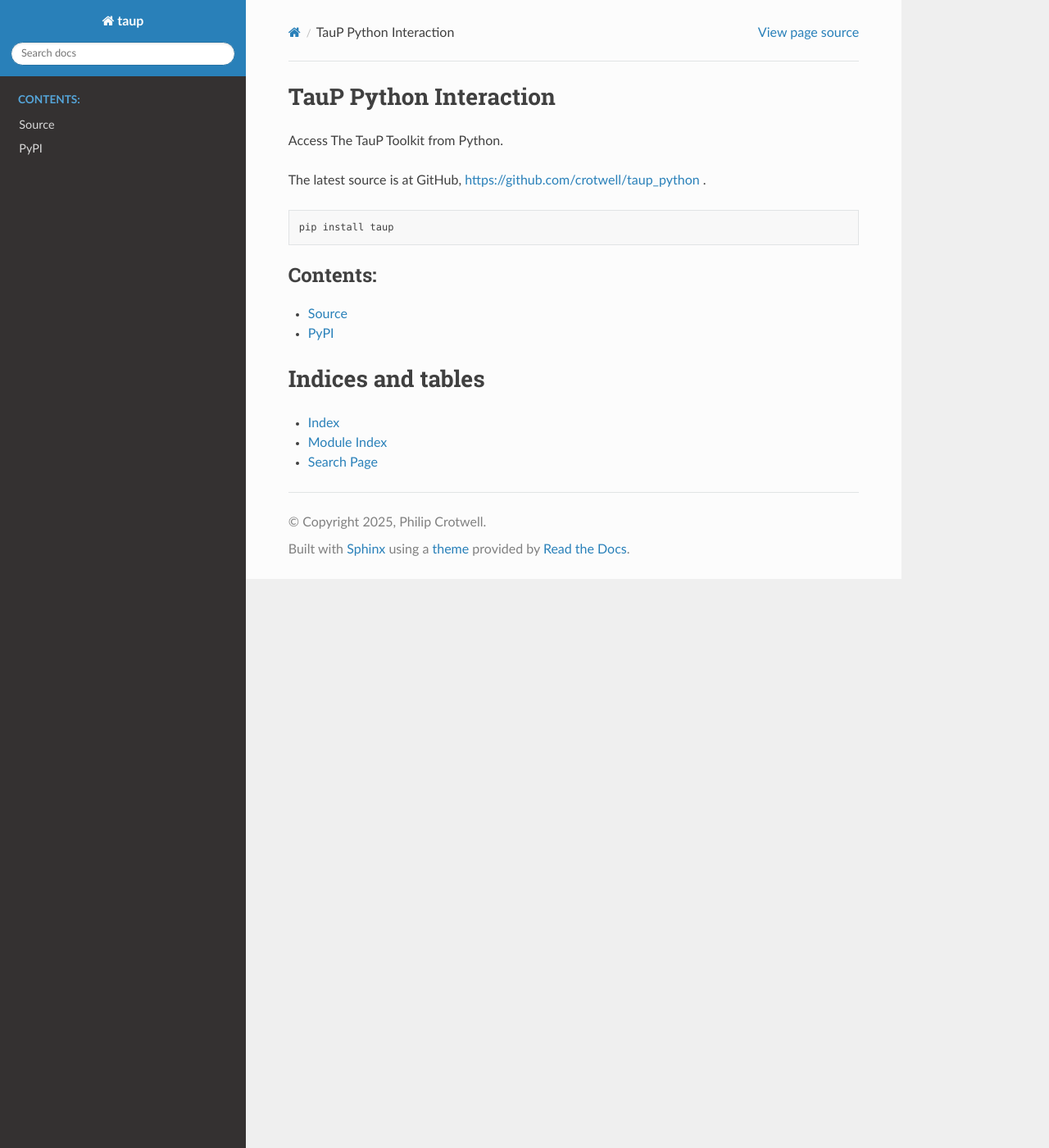
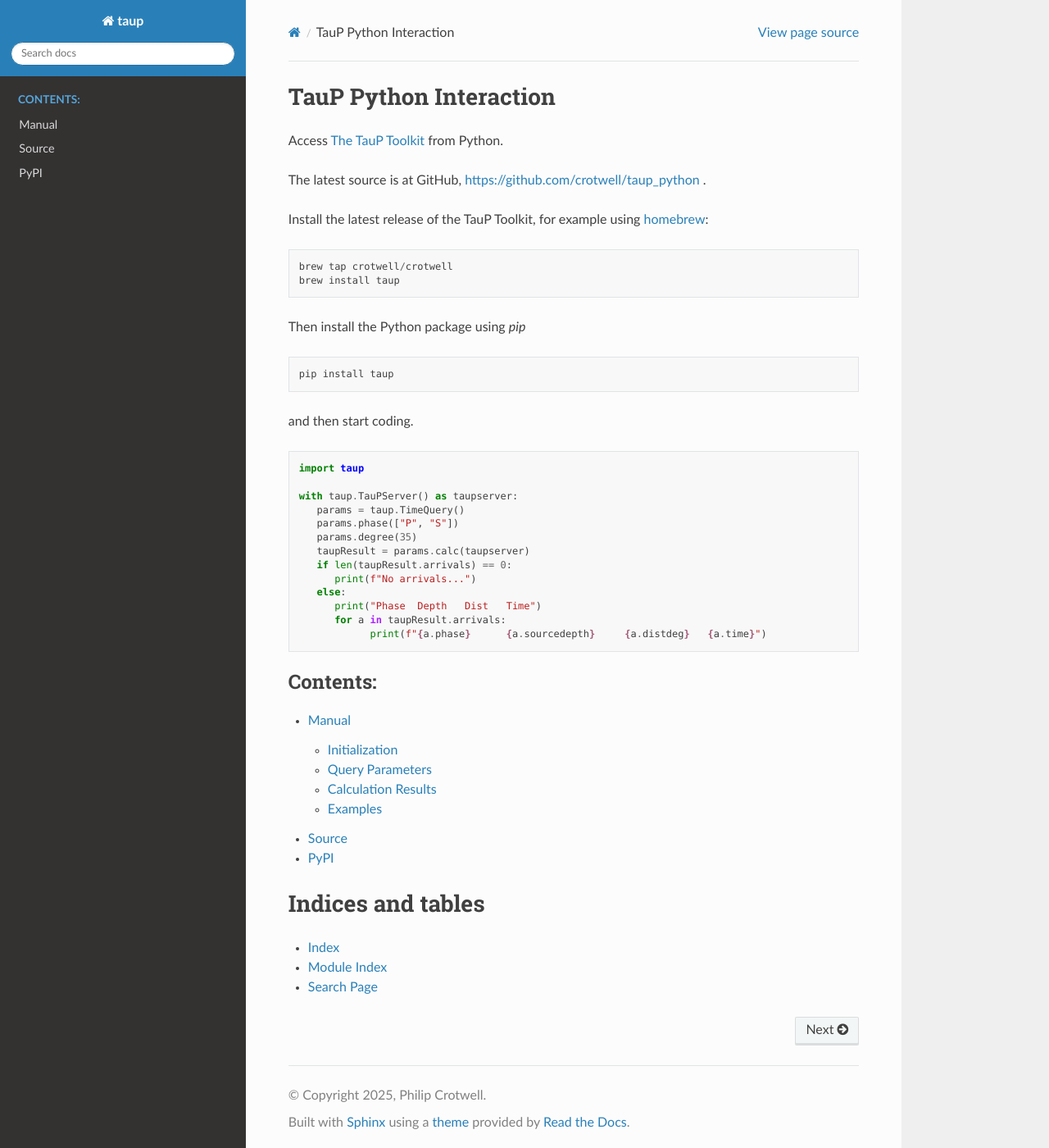
Before and after one commit to crotwell/taup_python, a Sphinx documentation site: the page built from docs/source/index.rst, in a window 1280 px wide and 1400 px high. Shown: the whole window at 82% size. Built offline with Sphinx 7.4.7 and the Read the Docs theme 3.1.0, drawn with Linux system fonts in a browser that asks for light colours; pages that are not in the unit, such as notebooks, are missing from menus.

Commit message:
work on a manual

```diff
--- a/docs/source/index.rst
+++ b/docs/source/index.rst
@@ -7,22 +7,48 @@ TauP Python Interaction
 =======================
 
 
-Access The TauP Toolkit from Python.
+Access `The TauP Toolkit <https://doi.org/10.5281/zenodo.10794857>`__ from Python.
 
 
 The latest source is at GitHub,
-`https://github.com/crotwell/taup_python <https://github.com/crotwell/taup_python>`_
+`https://github.com/crotwell/taup_python <https://github.com/crotwell/taup_python>`__
 .
+
+Install the latest release of the TauP Toolkit, for example using  `homebrew <https://brew.sh/>`_::
+
+  brew tap crotwell/crotwell
+  brew install taup
+
+Then install the Python package using `pip`
 
 .. code-block::
 
   pip install taup
+
+and then start coding.
+
+.. code-block:: python
+
+   import taup
+
+   with taup.TauPServer() as taupserver:
+      params = taup.TimeQuery()
+      params.phase(["P", "S"])
+      params.degree(35)
+      taupResult = params.calc(taupserver)
+      if len(taupResult.arrivals) == 0:
+         print(f"No arrivals...")
+      else:
+         print("Phase  Depth   Dist   Time")
+         for a in taupResult.arrivals:
+               print(f"{a.phase}      {a.sourcedepth}     {a.distdeg}   {a.time}")
 
 .. toctree::
    :maxdepth: 2
    :caption: Contents:
 
    README <readme_link>
+   Manual <manual>
    apidocs/index
    Source <https://github.com/crotwell/taup_python>
    PyPI <https://pypi.org/project/taup/>
```
Also changed, not shown: docs/source/manual.rst (added, +128 -0 lines).
